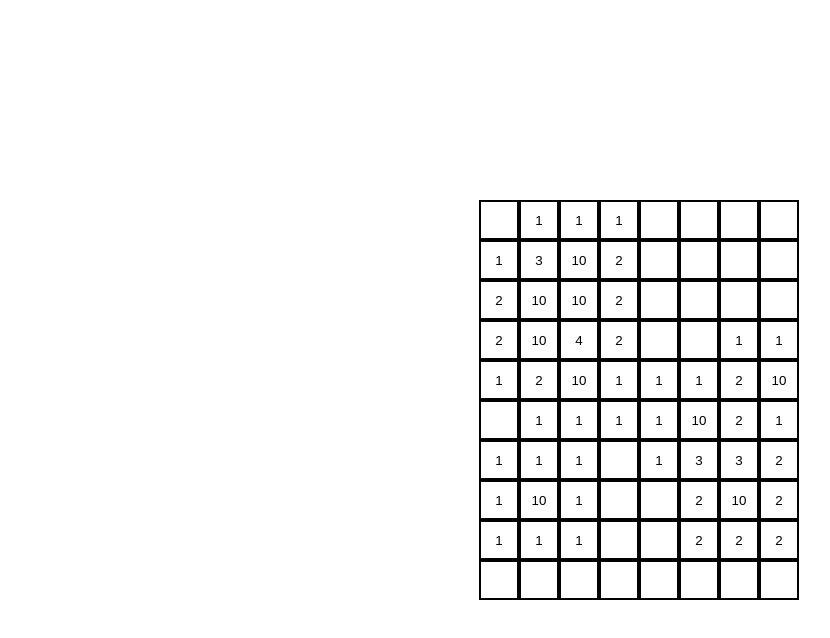
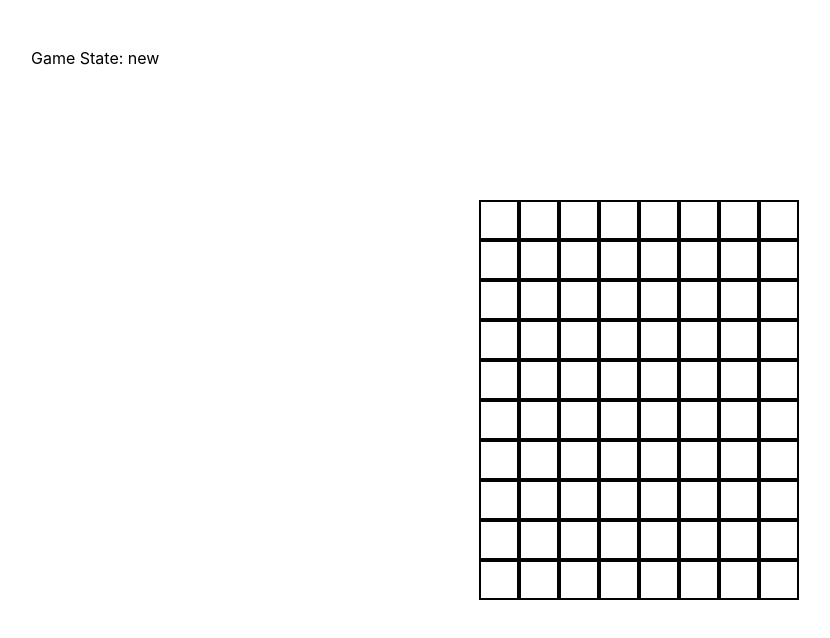
Before and after one commit to deleonn/minesweeper-client, a React (Create React App) app: page / in a window 1280 px wide. Shown: the top 638 px of the page, without its empty margins (1-831 px from the left). Built offline with nearby package versions, Linux system fonts and the light colour scheme.

Commit message:
Event based mechanism to decouple functionality from client

```diff
--- a/src/App.tsx
+++ b/src/App.tsx
@@ -3,41 +3,49 @@ import { Board, Cell, Col, Row } from "./components";
 import Minesweeper, {
   Board as BoardType,
   Cell as CellType,
+  GameState,
 } from "./core/Minesweeper";
 
 function App() {
-  const [board, setBoard] = React.useState<BoardType | undefined>(undefined);
+  const [minesweeper] = React.useState<Minesweeper>(new Minesweeper());
+  const [board, setBoard] = React.useState<BoardType | undefined>(
+    minesweeper.getBoard()
+  );
+  const [gameState, setGameState] = React.useState<GameState>(
+    minesweeper.getGameState()
+  );
 
   React.useEffect(() => {
-    const minesweeper = new Minesweeper();
-    setBoard(minesweeper.getBoard());
-  }, []);
+    minesweeper.addEventListener("movement", setBoard);
+    minesweeper.addEventListener("state", setGameState);
+  }, [minesweeper]);
 
-  function getCoords(x: number, y: number) {
-    return [x, y];
+  function revealCell(x: number, y: number) {
+    minesweeper.revealCell(x, y);
   }
 
-  function returnBoard() {
-    const cols = board?.map((col: any[], xIdx: number) => {
+  return (
+    <div>
+      <p style={{ position: "absolute", left: "2rem", top: "2rem" }}>
+        Game State: {gameState}
+      </p>
+      <Board>
+        <Row>
+          {board?.map((col: any[], xIdx: number) => {
             return (
               <Col key={xIdx}>
                 {col.map((el: CellType, yIdx: number) => {
                   return (
-              <Cell key={yIdx} onClick={() => getCoords(xIdx, yIdx)}>
+                    <Cell key={yIdx} onClick={() => revealCell(xIdx, yIdx)}>
                       {el !== 0 ? el : ""}
                     </Cell>
                   );
                 })}
               </Col>
             );
-    });
-
-    return <Row>{cols}</Row>;
-  }
-
-  return (
-    <div>
-      <Board>{returnBoard()}</Board>
+          })}
+        </Row>
+      </Board>
     </div>
   );
 }
--- a/src/core/Minesweeper.ts
+++ b/src/core/Minesweeper.ts
@@ -5,17 +5,27 @@ interface Settings {
 }
 
 export type Board = Array<Cell[]> | undefined;
-
 export type Cell = number;
+export type EventQueue = {
+  movement: Array<EventHandler>;
+  state: Array<EventHandler>;
+};
+export type GameState = "new" | "active" | "won" | "lost";
+export type GameEvent = "movement" | "state";
+export type EventHandler = (event: any) => void;
 
 class Minesweeper {
-  private board: Board;
+  private board: Board = undefined;
   private rows: number;
   private columns: number;
   private bombs: number;
+  private eventQueue: EventQueue = {
+    movement: [],
+    state: [],
+  };
+  private gameState: GameState = "new";
 
   constructor(settings?: Settings) {
-    this.board = undefined;
     this.columns = settings?.columns || 8; // x axis
     this.rows = settings?.rows || 10; // y axis
     this.bombs = settings?.bombs || 10 || (this.columns * this.rows) / 10;
@@ -27,7 +37,7 @@ class Minesweeper {
    * Create a new instance of the game and start a new board
    */
   public new(): void {
-    this.generateBoard();
+    this.initializeEmptyBoard();
   }
 
   /**
@@ -52,11 +62,13 @@ class Minesweeper {
   }
 
   /**
-   * Generate a new board
-   *
-   * @returns Board
+   * Retuns the current gameState
    */
-  private generateBoard(): Board {
+  public getGameState(): GameState {
+    return this.gameState;
+  }
+
+  public initializeEmptyBoard(): Board {
     const newBoard: Board = [];
 
     for (let x = 0; x < this.columns; x++) {
@@ -66,10 +78,24 @@ class Minesweeper {
       }
     }
 
+    this.board = newBoard;
+    return this.board;
+  }
+
+  /**
+   * Generate a new board
+   *
+   * @returns Board
+   */
+  private generateBoard(x: number, y: number): Board {
+    // Generate new board with bombs
+    this.gameState = "active";
+    this.dispatchEvent("state");
+
     const bombsCoords = this.getCoordsWithBombs();
 
     bombsCoords.forEach(([x, y]) => {
-      newBoard[x][y] = 10;
+      this.board![x][y] = 10;
 
       // Iterate around the center of the currentPos and add +1 as a hint
       for (let xAxis = x - 1; xAxis < x + 2; xAxis++) {
@@ -80,18 +106,29 @@ class Minesweeper {
             yAxis !== -1 &&
             xAxis < this.columns &&
             yAxis < this.rows &&
-            newBoard[xAxis][yAxis] !== 10
+            this.board![xAxis][yAxis] !== 10
           ) {
-            console.log("xAxis", xAxis);
-            console.log("yAxis", yAxis);
-            newBoard[xAxis][yAxis] += 1;
+            this.board![xAxis][yAxis] += 1;
           }
         }
       }
     });
 
-    this.board = newBoard;
+    // Do first click reveal logic:
+    // Check where the user clicked and update board accordingly.
+    // If the user clicked in a cell with zero value, reveal cells next to it.
+    // Otherwise, just reveal that cell.
+
+    this.dispatchEvent("movement");
+
     return this.board;
+  }
+
+  /**
+   * Update the board based on the user's input
+   */
+  private updateBoard() {
+    // Start updating board on user input after first click
   }
 
   /**
@@ -134,7 +171,15 @@ class Minesweeper {
    * @param x X coordinate
    * @param y Y coordinate
    */
-  public revealCell(x: number, y: number) {}
+  public revealCell(x: number, y: number) {
+    switch (this.gameState) {
+      case "new":
+        this.generateBoard(x, y);
+        break;
+      case "active":
+        break;
+    }
+  }
 
   /**
    * placeFlag is triggered when a user decides to flag a cell.
@@ -145,6 +190,33 @@ class Minesweeper {
    * @param y
    */
   public placeFlag(x: number, y: number) {}
+
+  /**
+   * Register an event into the eventQueue
+   *
+   * @param event
+   */
+  public addEventListener(type: GameEvent, callback: EventHandler): void {
+    if (type === "movement") {
+      this.eventQueue.movement.push(callback);
+    }
+    if (type === "state") {
+      this.eventQueue.state.push(callback);
+    }
+  }
+
+  /**
+   * Dispatch an event from the eventQueue
+   *
+   * @param event
+   */
+  public dispatchEvent(type: GameEvent): void {
+    if (type === "movement") {
+      this.eventQueue.movement.forEach((callback) => callback(this.board));
+    } else if (type === "state") {
+      this.eventQueue.state.forEach((callback) => callback(this.gameState));
+    }
+  }
 }
 
 export default Minesweeper;
```
Lines whose indentation alone changed are shown as unchanged.
